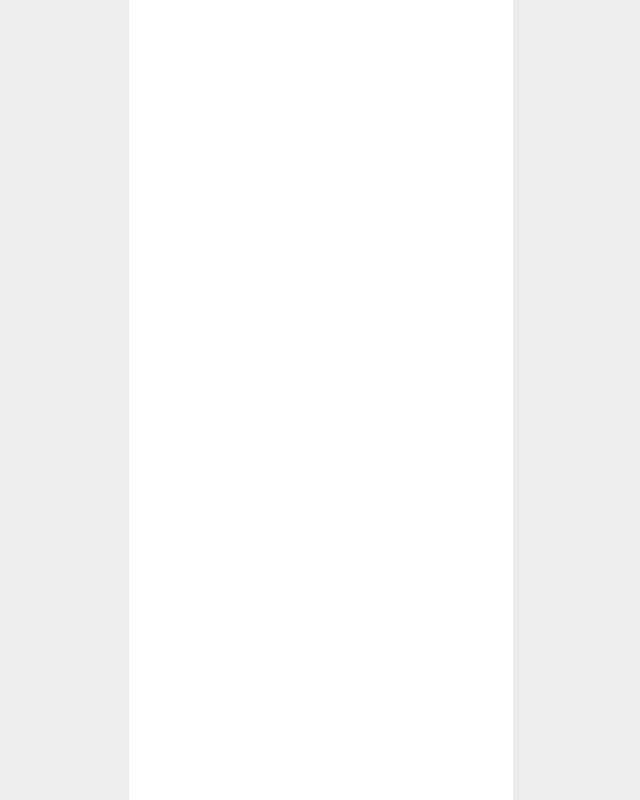
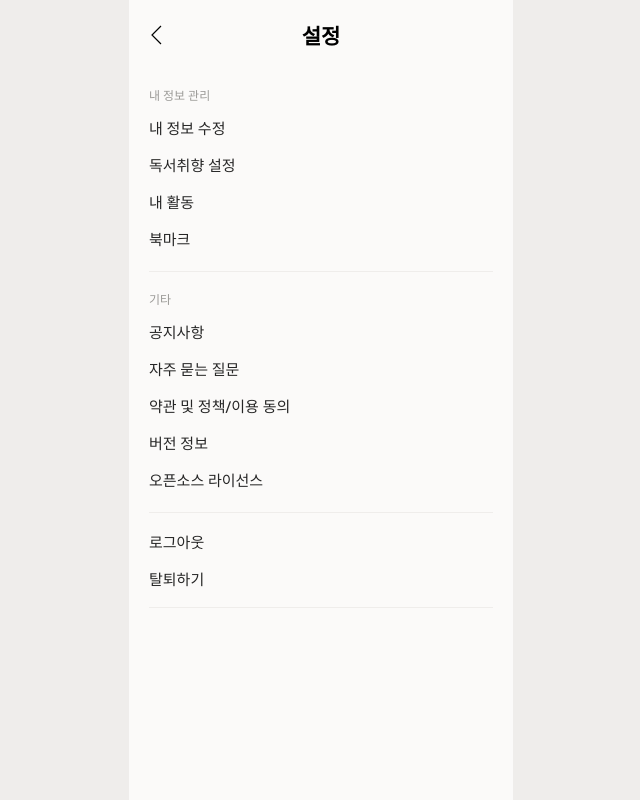
Before and after one commit to Project-BookLog/BookLog-FrontEnd, a React (Vite) app: page /setting in a window 1280 px wide. Before the commit this address had no page. Shown: the whole page, without its empty margins (319-959 px from the left). Built offline with nearby package versions, Linux system fonts and the light colour scheme.

Commit message:
[#82] 마이 설정페이지 퍼블리싱

```diff
--- a/src/App.tsx
+++ b/src/App.tsx
@@ -32,6 +32,7 @@ import EditPage from "./pages/myLibrary/EditPage";
 // 4. 마이페이지
 import MyPage from "./pages/mypage/MyPage";
 import EditProfile from "./pages/mypage/EditProfile";
+import Setting from "./pages/mypage/Setting";
 
 
 
@@ -73,6 +74,7 @@ function App() {
         <Route path="/mypage" element={<MyPage />} />
         <Route path="/editprofile" element={<EditProfile />} />
         <Route path="/users/:userId" element={<UserProfilePage />} />
+        <Route path="/setting" element={<Setting />} />
 
       </Routes>
 
--- a/src/pages/HomePage.tsx
+++ b/src/pages/HomePage.tsx
@@ -99,7 +99,7 @@ function HomePage() {
   }, [activeTab]);
 
   return (
-    <div className="min-h-screen bg-bg">
+    <div className="min-h-screen bg-bg overflow-x-hidden">
       {/* navbar */}
       <NavBarTop
         back={false}
--- a/src/pages/mypage/MyPage.tsx
+++ b/src/pages/mypage/MyPage.tsx
@@ -5,14 +5,27 @@ import ReadingStatus from "../../components/mypage/ReadingStatus";
 import ReadingRanking from "../../components/mypage/ReadingRanking";
 import ReadingCalendar from "../../components/mypage/ReadingCalendar";
 import NavbarBottom from "../../components/common/navbar/NavBarBottom";
+import { useNavigate } from "react-router-dom";
 
 function MyPage() {
+  const navigate = useNavigate();
+
+  const handleSettingClick = () => {
+    navigate("/setting");
+  };
+
   return (
     <div className="min-h-screen bg-bg">
       <main className="mx-auto flex min-h-screen max-w-4xl flex-col">
         <header className="mt-4 px-5 flex h-15 items-center justify-between">
           <p className="text-head">마이페이지</p>
-          <Setting className="h-6 w-6 text-black" />
+          <button
+            onClick={handleSettingClick}
+            className="p-1 hover:opacity-70 transition-opacity"
+            aria-label="설정"
+          >
+            <Setting className="h-6 w-6 text-black" />
+          </button>
         </header>
 
         <section className=" px-5">
--- /dev/null
+++ b/src/pages/mypage/Setting.tsx
@@ -0,0 +1,51 @@
+import NavBarTop from "../../components/common/navbar/NavBarTop";
+
+function Setting() {
+  const titleStyle = "text-caption-02 text-gray-500 mb-3.5"
+  const subtitleStyle = "text-body-01-m text-gray-900 flex flex-col gap-y-4 mb-5"
+
+  return (
+    <div className="bg-bg min-h-screen">
+      <NavBarTop
+        onBack={() => history.back()}
+        title="설정"
+      />
+
+      <main className="px-5">
+        {/* 내 정보 관리 */}
+        <section className="mt-5">
+          <div className={titleStyle}>내 정보 관리</div>
+          <div className={subtitleStyle}>
+            <p>내 정보 수정</p>
+            <p>독서취향 설정</p>
+            <p>내 활동</p>
+            <p>북마크</p>
+          </div>
+          <hr className="text-gray-100 mb-5" />
+        </section>
+
+        <section className="mt-5">
+          <div className={titleStyle}>기타</div>
+          <div className={subtitleStyle}>
+            <p>공지사항</p>
+            <p>자주 묻는 질문</p>
+            <p>약관 및 정책/이용 동의</p>
+            <p>버전 정보</p>
+            <p>오픈소스 라이선스</p>
+          </div>
+          <hr className="text-gray-100 mb-5" />
+        </section>
+
+        <section className="mt-5">
+          <div className={subtitleStyle}>
+            <p>로그아웃</p>
+            <p>탈퇴하기</p>
+          <hr className="text-gray-100 mb-5" />
+          </div>
+        </section>
+      </main>
+    </div>
+  );
+}
+
+export default Setting;
```
